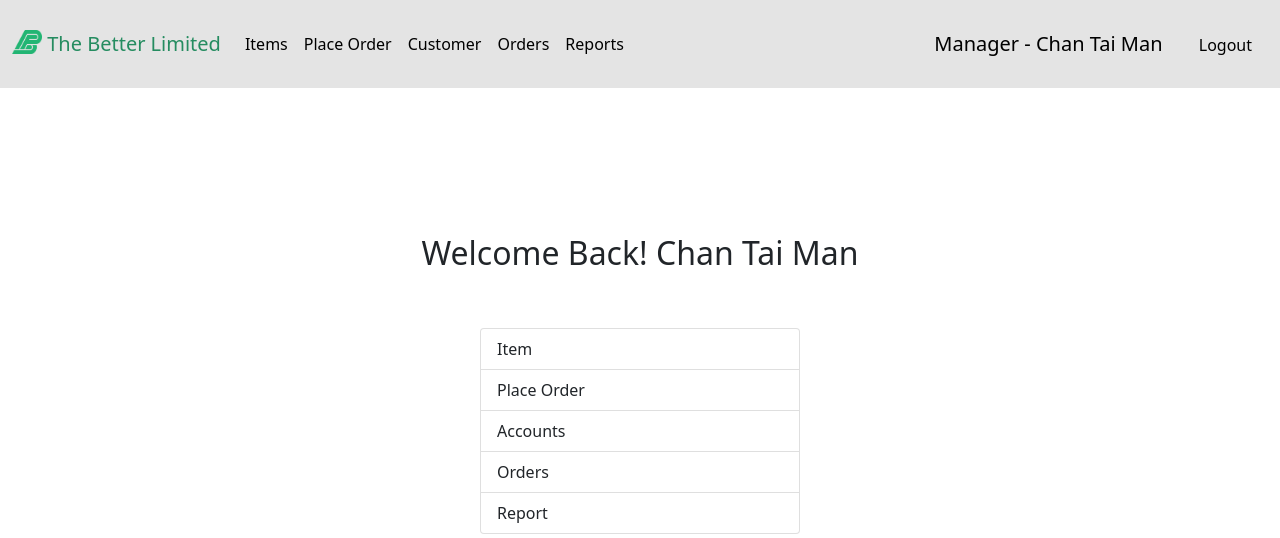
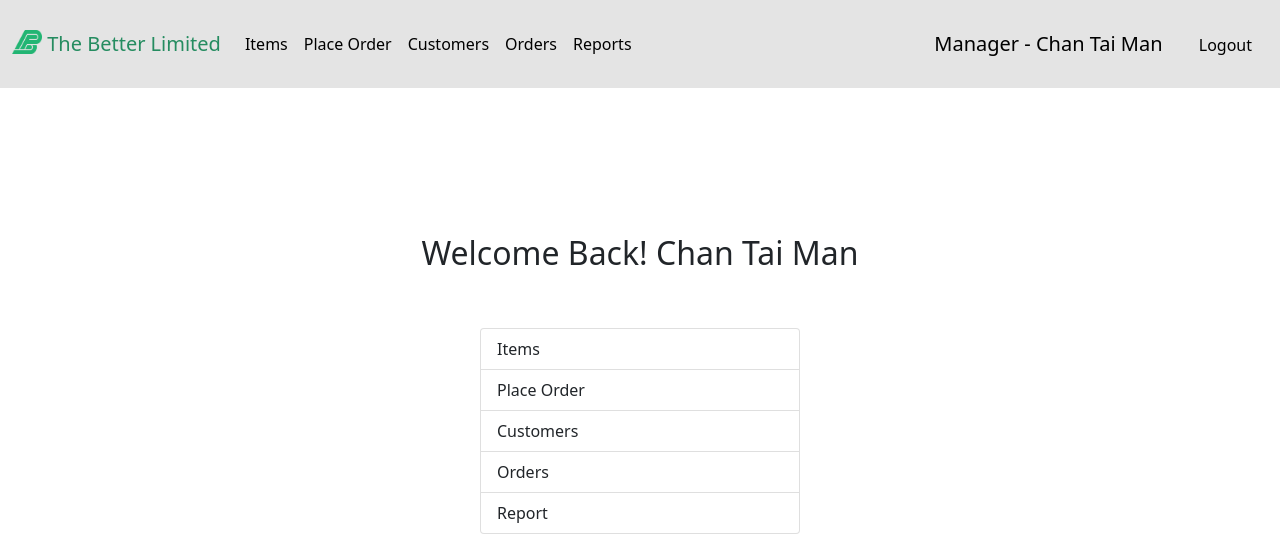
Before and after one commit to Ryuuu825/ITP4523M, a PHP site: page /pages/index.php in a window 1280 px wide. Shown: the top 538 px of the page. Run offline with PHP 8.4, Linux system fonts and the light colour scheme; a user stored in the database is signed in.

Commit message:
update index

```diff
--- a/static/pages/header.php
+++ b/static/pages/header.php
@@ -22,7 +22,7 @@
               </li>
               <li class="nav-item">
                 <a class="nav-link text-black" href="./account.php">
-                    Customer
+                    Customers
                 </a>
               </li>
               <li class="nav-item">
--- a/static/pages/index.php
+++ b/static/pages/index.php
@@ -26,13 +26,13 @@
         <h2>Welcome Back! <?php echo $_SESSION['staff_name'] ?> </h2>
         <div class="list-group w-25 mt-5 mb-5">
             <a class="list-group-item list-group-item-action" href="./<?php echo $_SESSION['position'] ?>/items.php">
-                Item
+                Items
             </a>
             <a class="list-group-item list-group-item-action" href="./placeorder.php">
                 Place Order
             </a>
             <a class="list-group-item list-group-item-action" href="./account.php">
-                Accounts
+                Customers
             </a>
             <a  class="list-group-item list-group-item-action" href="./order.php">
                 Orders
--- a/static/pages/staff/items.php
+++ b/static/pages/staff/items.php
@@ -112,7 +112,7 @@
             </li>
             <li class="nav-item">
               <a class="nav-link text-black" href="../account.php">
-                Customer
+                Customers
               </a>
             </li>
             <li class="nav-item">
```
